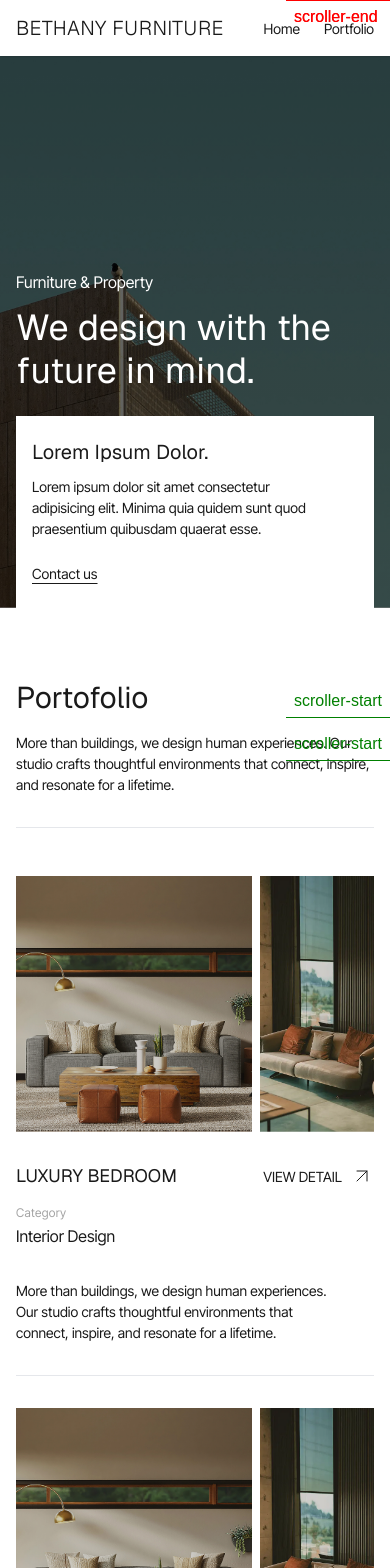
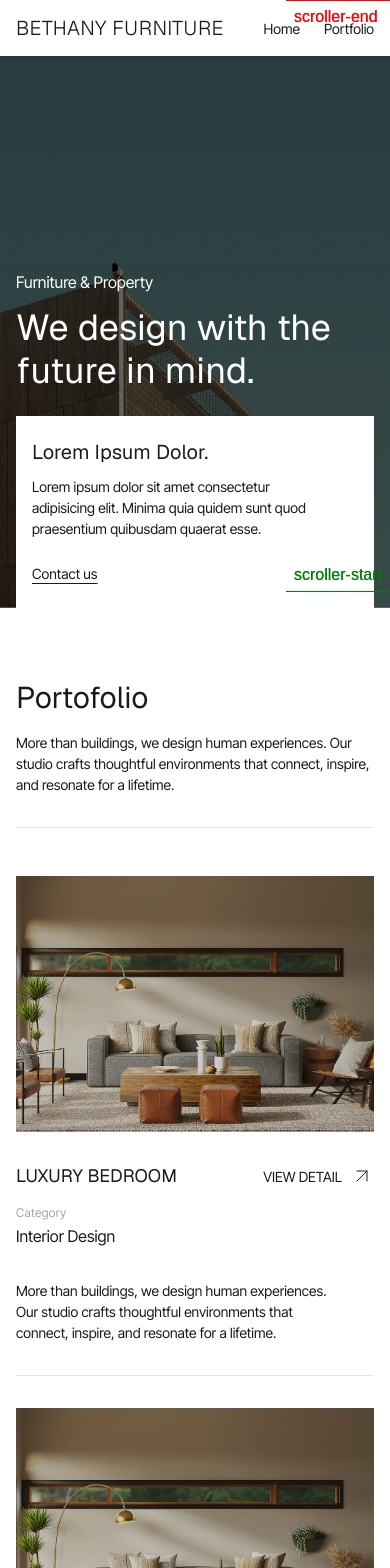
Before and after one commit to Jayennn/furniture-website, a React (Vite) app: page /project in a window 390 px wide. Shown: the top 1568 px of the page. Built offline with nearby package versions, Linux system fonts and the light colour scheme.

Commit message:
style: responsive text

```diff
--- a/src/components/animation/TextReveal.tsx
+++ b/src/components/animation/TextReveal.tsx
@@ -74,9 +74,9 @@ export default function TextReveal({
       const animationProps: gsap.TweenVars = {
         yPercent: 0,
         ease: "power4.out",
-        duration: 1.2,
+        duration: 1.8,
         delay,
-        stagger: 0.15,
+        stagger: 0.2,
       };
 
       // Animate based on scroll or immediately
--- a/src/components/common/Footer.tsx
+++ b/src/components/common/Footer.tsx
@@ -11,12 +11,12 @@ export function Footer() {
           {/* left */}
           <div className="flex w-full flex-col justify-between lg:max-w-2xl">
             <div className="space-y-4">
-              <TextReveal start="top 85%">
+              <TextReveal>
                 <h3 className="heading text-4xl sm:text-5xl lg:text-6xl">
                   Contact Us
                 </h3>
               </TextReveal>
-              <TextReveal start="top 90%">
+              <TextReveal>
                 <p className="paragraph max-w-xs md:max-w-sm text-sm md:text-lg lg:text-xl">
                   Get in touch with us for any enquiries and questions
                 </p>
--- a/src/components/sections/CtaSection.tsx
+++ b/src/components/sections/CtaSection.tsx
@@ -10,13 +10,13 @@ export function CtaSection() {
       <div className="container px-4 sm:px-6 lg:px-0">
         <div className="flex flex-col items-center gap-8 lg:flex-row lg:gap-12">
           <div className="w-full lg:w-1/2">
-            <TextReveal start="top 80%">
+            <TextReveal>
               <h2 className="heading text-4xl sm:text-5xl lg:text-6xl">
                 Spaces We Shape
               </h2>
             </TextReveal>
             <div className="mt-4 flex flex-col gap-6 sm:gap-8">
-              <TextReveal start="top 85%">
+              <TextReveal>
                 <p className="paragraph text-sm md:text-lg lg:text-xl">
                   Each space is shaped with intention — where proportion,
                   material, and light come together to create a calm and
@@ -36,8 +36,8 @@ export function CtaSection() {
               className="w-full rounded-lg object-cover"
               src={portofolioImage4}
               alt="Luxury furniture installation showcasing Carpentiére design philosophy"
-              loading="lazy"
-              decoding="async"
+              // loading="lazy"
+              // decoding="async"
             />
           </div>
         </div>
--- a/src/components/sections/PortofolioGridSection.tsx
+++ b/src/components/sections/PortofolioGridSection.tsx
@@ -65,9 +65,9 @@ export function PortofolioGridSection() {
                 {/* Image */}
                 <div
                   data-image-container
-                  className="grid grid-cols-3 gap-2 sm:gap-3 md:gap-4 h-64 sm:h-80 md:h-96 lg:h-full overflow-x-auto md:overflow-hidden"
+                  className="grid grid-cols-3 gap-2 sm:gap-3 md:gap-4 h-64 sm:h-80 md:h-96 lg:h-full overflow-x-auto overflow-hidden"
                 >
-                  <div className="col-span-2 overflow-hidden">
+                  <div className="col-span-3 md:col-span-2 overflow-hidden">
                     <img
                       data-image
                       className="object-cover w-full h-full"
@@ -77,7 +77,7 @@ export function PortofolioGridSection() {
                   </div>
                   <img
                     data-image
-                    className="col-span-1 object-cover w-full h-full"
+                    className="hidden md:block col-span-1 object-cover w-full h-full"
                     src={projectImage2}
                     alt="Functional and elegant design for productive work environments"
                   />
--- a/src/components/sections/PortofolioSection.tsx
+++ b/src/components/sections/PortofolioSection.tsx
@@ -62,8 +62,8 @@ export function PortofolioSection() {
                 className="w-full rounded-lg object-cover"
                 src={item.image}
                 alt={item.description}
-                loading="lazy"
-                decoding="async"
+                // loading="lazy"
+                // decoding="async"
               />
               <div className="flex flex-row justify-between gap-3 sm:gap-4 sm:items-center">
                 <p className="paragraph text-base uppercase tracking-wide">
```
